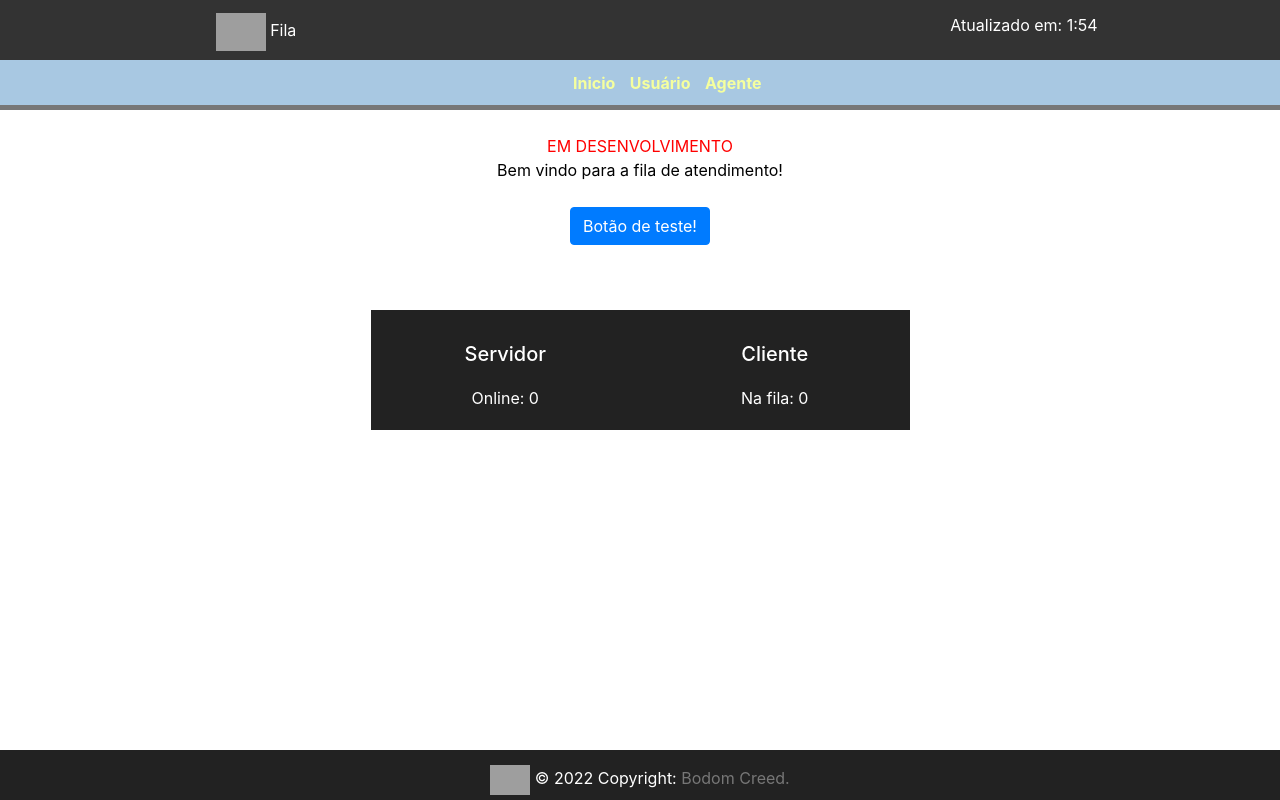
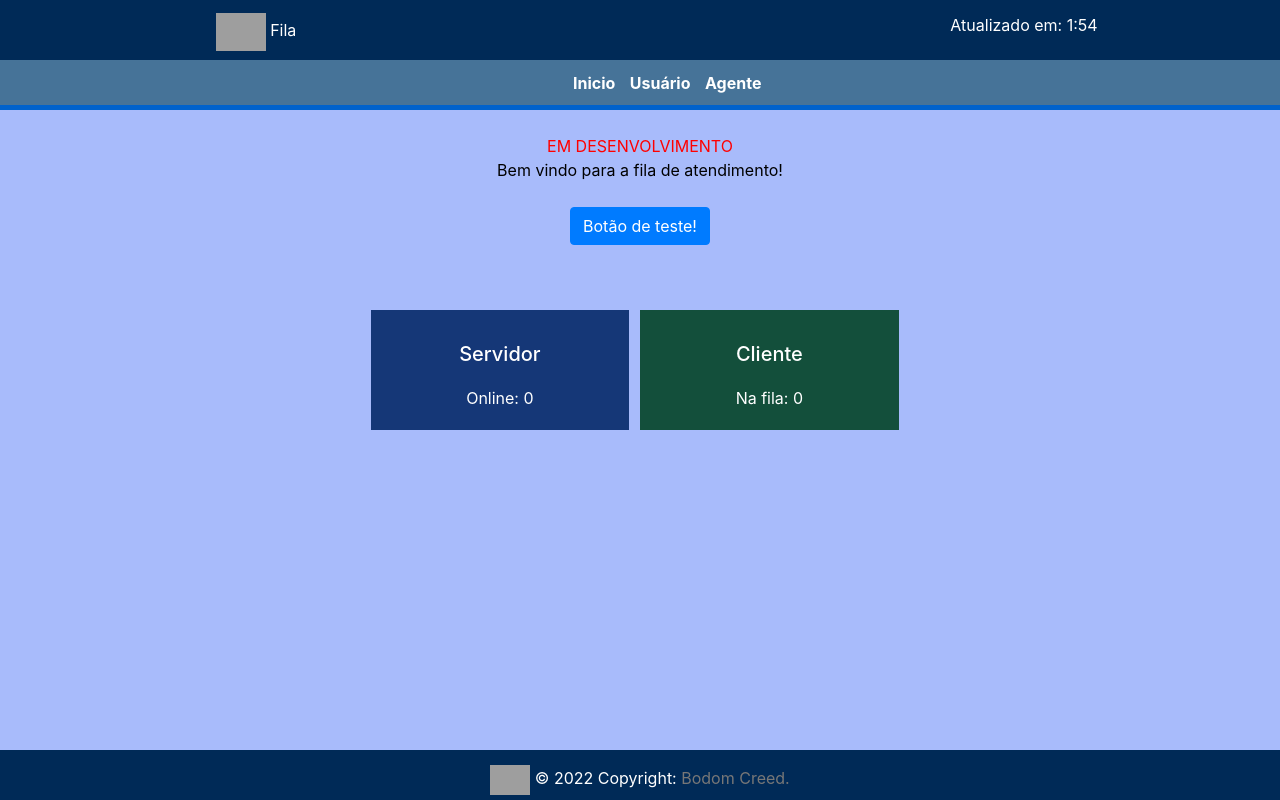
Before and after one commit to Renan-Bodom/BodomCreed, a Django app: page /filaAtendimento/ in a window 1280 px wide. Run offline with Django 3.2, Linux system fonts and the light colour scheme; some libraries are stand-ins or nearby versions; grey boxes are pictures that could not be loaded.

Commit message:
Correção cores e dash

```diff
--- a/filaAtendimento/static/css/filaAtendimento.css
+++ b/filaAtendimento/static/css/filaAtendimento.css
@@ -2,7 +2,7 @@ body {
     width: 100%;
     height: 100%;
     margin: 0 auto;
-    background-color: #ffffff;
+    background-color: #a8bbfb;
     color: #000000;
 }
 
@@ -20,7 +20,7 @@ a:link {
 }
 
 .header-1 {
-    background-color: #333;
+    background-color: #002a57;
     height: 60px;
 }
 
@@ -42,8 +42,8 @@ a:link {
 
 
 .header-2 {
-    background-color: #a8c8e2;
-    border-bottom: 5px solid #777;
+    background-color: #467398;
+    border-bottom: 5px solid #0062cc;
     height: 50px;
 }
 
@@ -58,7 +58,7 @@ a:link {
 }
 
 .fontMenu {
-    color: #f5ff9e;
+    color: #ffffff;
     font-weight: bold;
 }
 
@@ -95,18 +95,30 @@ a:link {
     background-color: #222222;
     color: #ffffff;
     padding: 20px;
-    height: 50%;
+    height: 52%;
     box-sizing: border-box;
     text-align: center;
-    max-width: 50%;
+    max-width: 48%;
     float: left;
+}
+
+.dashboard-box:nth-child(1) {
+    margin-right: 2%;
+}
+
+#dashboard-server {
+    background-color: rgb(21, 55, 119);
+}
+
+#dashboard-cliente {
+    background-color: rgb(19, 79, 59);
 }
 
 
 /* Roda pé*/
 
 .footer {
-    background-color: #222222;
+    background-color: #002a57;
     padding: 15px;
     position: fixed;
     left: 0;
```
